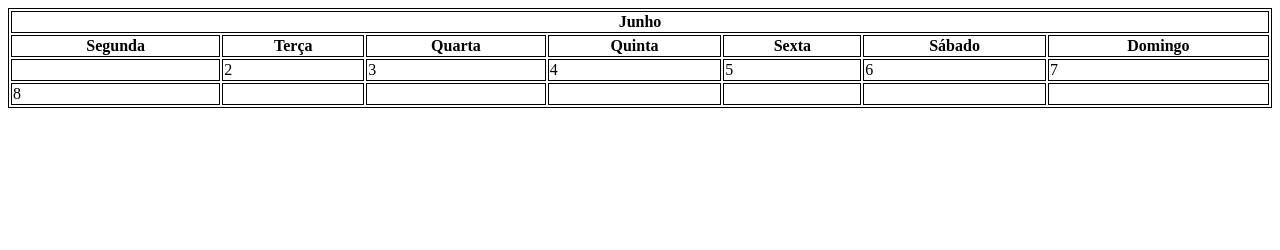
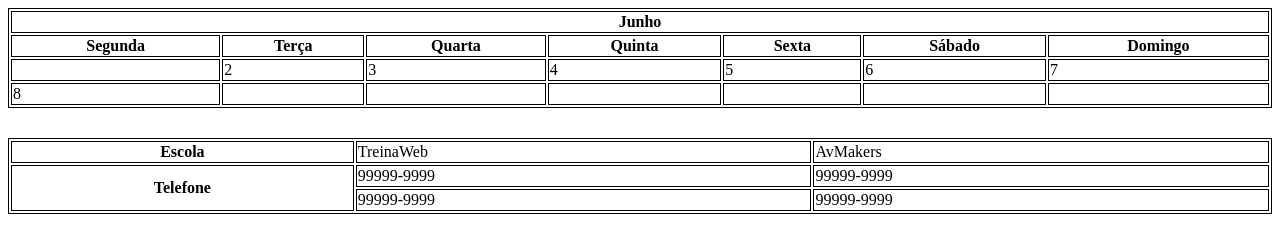
Before and after one commit to treinaweb/html-e-css-apresentacao-de-dados, a plain HTML site: page apresentação de dados/tabelas/index.html in a window 1280 px wide. Drawn offline with Linux system fonts and the light colour scheme.

Commit message:
3-2 Conhecendo o rowspan

```diff
--- a/apresentação de dados/tabelas/index.html
+++ b/apresentação de dados/tabelas/index.html
@@ -44,6 +44,23 @@
             </tr>
         </tbody>
     </table>
+
+    <table>
+        <tr>
+            <th>Escola</th>
+            <td>TreinaWeb</td>
+            <td>AvMakers</td>
+        </tr>
+        <tr>
+            <th rowspan="2">Telefone</th>
+            <td>99999-9999</td>
+            <td>99999-9999</td>
+        </tr>
+        <tr>
+            <td>99999-9999</td>
+            <td>99999-9999</td>
+        </tr>
+    </table>
 </body>
 </html>
 
--- a/apresentação de dados/tabelas/style.css
+++ b/apresentação de dados/tabelas/style.css
@@ -1,5 +1,6 @@
 table {
     width: 100%;
+    margin-bottom: 30px;
 }
 
 table, th, td {
```
